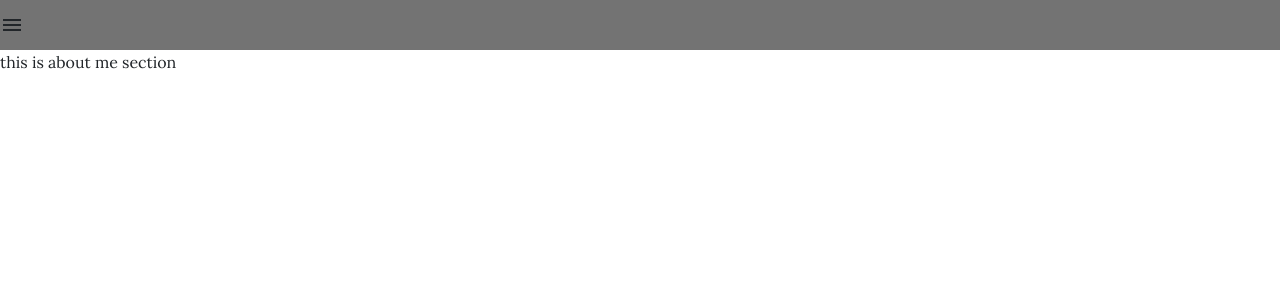
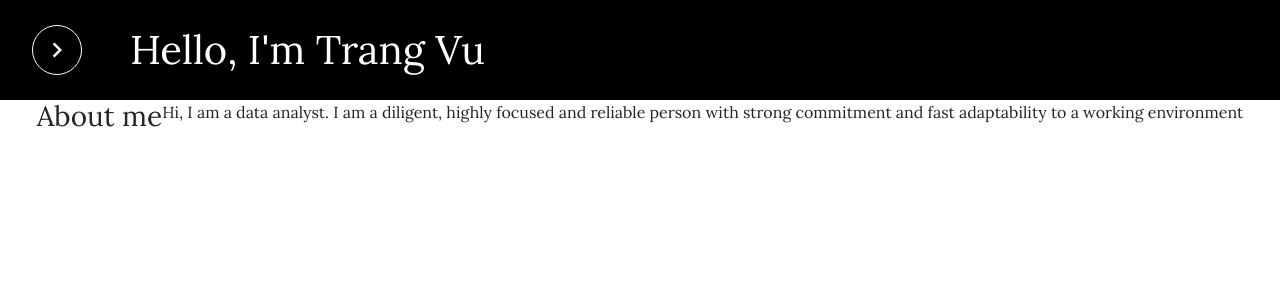
Before and after one commit to stevenguyen18595/DataPortfolio, an Angular app: page /about-me in a window 1280 px wide. Shown: the top 300 px of the page. Built offline with nearby package versions, Linux system fonts and the light colour scheme.

Commit message:
add hello name to header

```diff
--- a/src/app/app.component.scss
+++ b/src/app/app.component.scss
@@ -1,7 +1,7 @@
 @use "abstracts/variables";
 @use "abstracts/mixins";
 
-:host,
+:host {
   .drawer-container {
     min-height: 100%;
     position: inherit;
@@ -19,16 +19,15 @@
 
   .side-panel-container {
     max-width: 10%;
-  height: calc(100% - 50px);
+    height: calc(100% - 100px);
     background-color: variables.$dp-black-0;
-  margin-top: 50px;
+    margin-top: 100px;
   }
 
   @include mixins.screen-under-sm {
     .side-panel-container {
       max-width: 30%;
-    height: calc(100% - 50px);
       background-color: variables.$dp-black-0;
-    margin-top: 50px;
     }
   }
+}
--- a/src/app/data-portfolio-about-me/data-portfolio-about-me.component.html
+++ b/src/app/data-portfolio-about-me/data-portfolio-about-me.component.html
@@ -1 +1,7 @@
-<p>this is about me section</p>
+<div class="d-flex justify-content-center">
+  <h3>About me</h3>
+  <p>
+    Hi, I am a data analyst. I am a diligent, highly focused and reliable person
+    with strong commitment and fast adaptability to a working environment
+  </p>
+</div>
--- a/src/app/shared/header/header.component.html
+++ b/src/app/shared/header/header.component.html
@@ -1,3 +1,13 @@
-<div class="header-container">
-  <mat-icon (click)="handleMenuClick()">menu</mat-icon>
+<div *ngIf="isNavExpanded; else closedNavbar">
+  <div class="header-container">
+    <mat-icon (click)="handleMenuOpen()">keyboard_arrow_right</mat-icon>
+    <h1 class="ms-5">Hello, I'm Trang Vu</h1>
+  </div>
 </div>
+
+<ng-template #closedNavbar>
+  <div class="header-container">
+    <mat-icon (click)="handleMenuClose()">keyboard_arrow_left</mat-icon>
+    <h1 class="ms-5">Hello, I'm Trang Vu</h1>
+  </div>
+</ng-template>
--- a/src/app/shared/header/header.component.scss
+++ b/src/app/shared/header/header.component.scss
@@ -1,17 +1,32 @@
 @use "abstracts/variables";
 
+:host {
   .header-container {
     width: 100%;
-  height: 50px;
+    height: 100px;
     position: sticky;
     top: 0px;
     z-index: 800;
-  background-color: variables.$dp-black-1;
+    background-color: variables.$dp-black;
     display: flex;
     align-items: center;
-
     mat-icon {
       color: var(--color-neutral-50);
+      font-size: 30px;
+      height: 50px;
+      width: 50px;
+      color: variables.$dp-white;
       cursor: pointer;
+
+      border: 1px solid variables.$dp-white;
+      border-radius: 50%;
+
+      padding: 9px;
+      margin-left: 2rem;
+    }
+    h1 {
+      color: variables.$dp-white;
+      margin-bottom: 0;
     }
   }
+}
--- a/src/app/shared/header/header.component.ts
+++ b/src/app/shared/header/header.component.ts
@@ -1,4 +1,4 @@
-import { Component, EventEmitter, Output } from '@angular/core';
+import { Component, EventEmitter, Input, Output } from '@angular/core';
 
 @Component({
   selector: 'app-header',
@@ -6,9 +6,16 @@ import { Component, EventEmitter, Output } from '@angular/core';
   styleUrls: ['./header.component.scss'],
 })
 export class HeaderComponent {
+  isNavExpanded: boolean = true;
   @Output() menuClick: EventEmitter<void> = new EventEmitter();
 
-  handleMenuClick() {
+  handleMenuOpen() {
     this.menuClick.emit();
+    this.isNavExpanded = false;
+  }
+
+  handleMenuClose() {
+    this.menuClick.emit();
+    this.isNavExpanded = true;
   }
 }
--- a/src/styles/abstracts/_variables.scss
+++ b/src/styles/abstracts/_variables.scss
@@ -1,7 +1,9 @@
+$dp-black: rgb(0, 0, 0);
 $dp-black-0: #27272a;
 $dp-black-1: #737373;
 $dp-black-2: #e5e5e5;
 
+$dp-white: white;
 // Fonts
 $primary-font-family: "Lora", serif;
 
```
Lines whose indentation alone changed are shown as unchanged.
